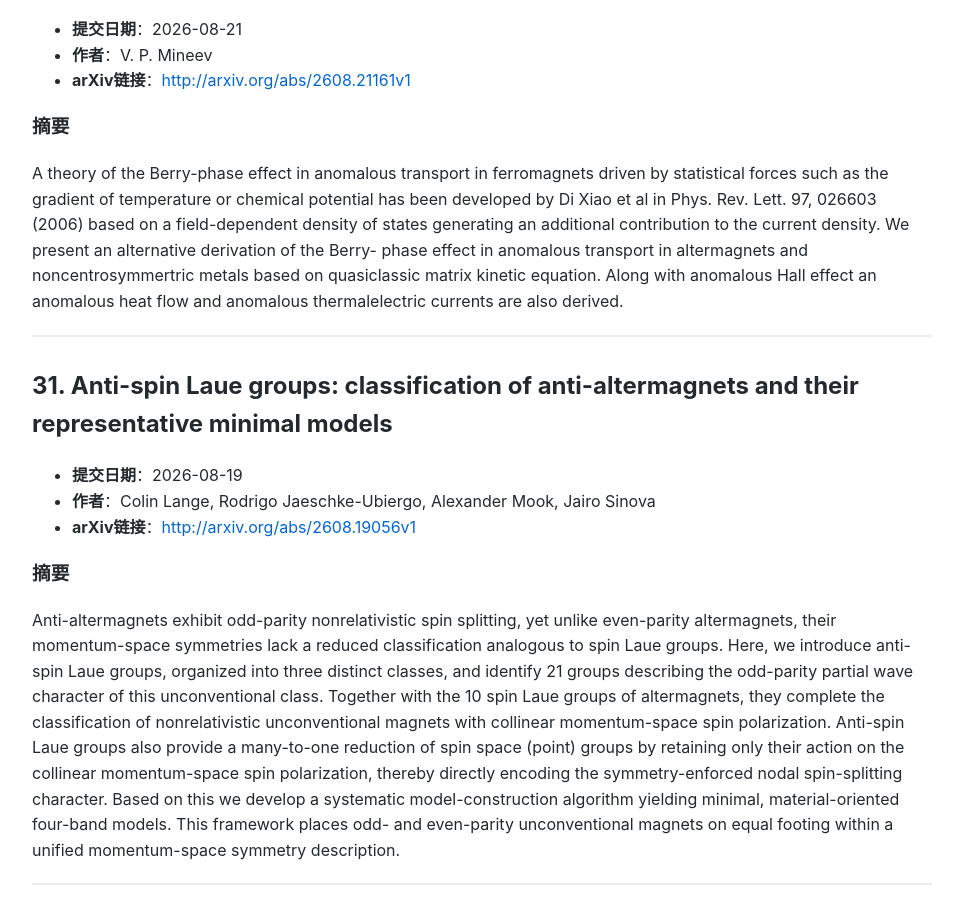
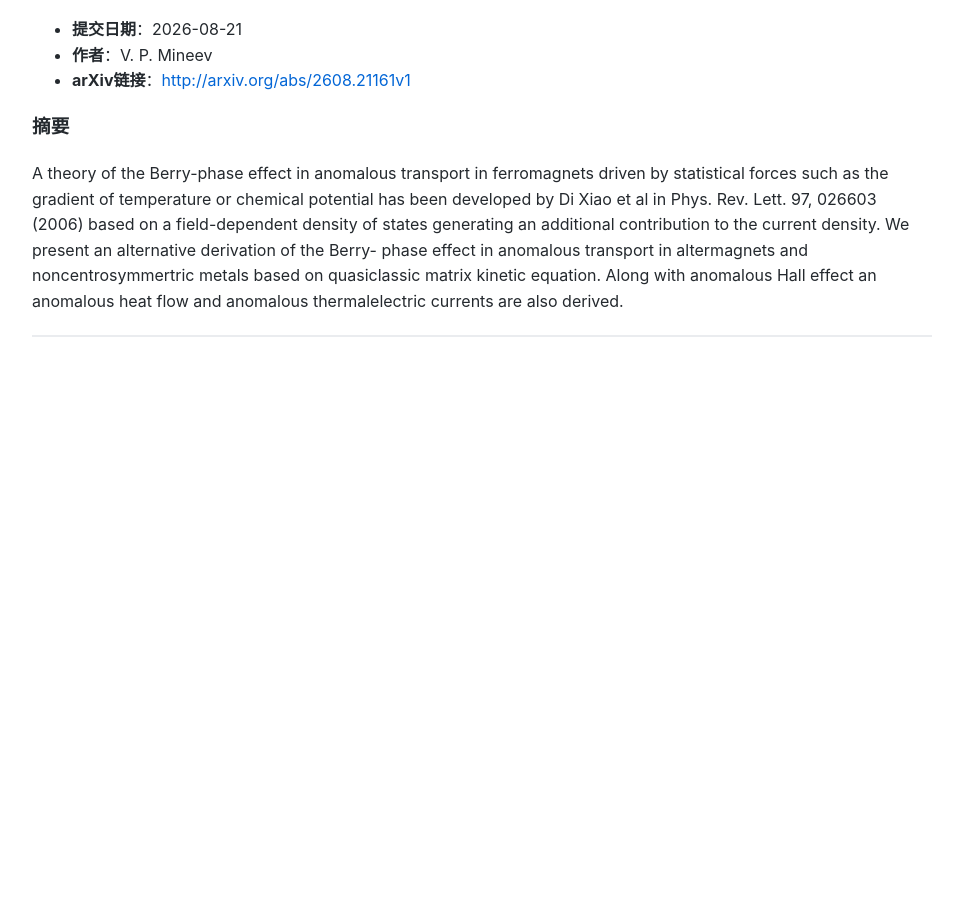
Before and after one commit to yangke25491/daily-arxiv-altermagnetic, a Jekyll site: the page built from index.md, in a window 1280 px wide and 900 px high, scrolled down 16287 px. Shown: the whole window, without its empty margins (158-1121 px from the left). Built offline with Jekyll 4.4.1, drawn with Linux system fonts in a browser that asks for light colours; after the commit the page ends 16664 px from its top, so only the background shows below that; some of the changed text lies outside the part shown.

Commit message:
Automated update: arXiv papers

```diff
--- a/index.md
+++ b/index.md
@@ -5,8 +5,8 @@ title: 交错磁论文
 
 # 凝聚态物理-交错磁(Altermagnetic)相关论文
 
-> 检索时间范围：**2026-08-19 至 2026-09-18**
-> 数据检索到 **31** 篇相关论文，按提交时间降序排列
+> 检索时间范围：**2026-08-20 至 2026-09-19**
+> 数据检索到 **30** 篇相关论文，按提交时间降序排列
 
 ---
 
@@ -339,14 +339,3 @@ We study an extended Hubbard model on Lieb lattice at electron filling 2 and 4,
 A theory of the Berry-phase effect in anomalous transport in ferromagnets driven by statistical forces such as the gradient of temperature or chemical potential has been developed by Di Xiao et al in Phys. Rev. Lett. 97, 026603 (2006) based on a field-dependent density of states generating an additional contribution to the current density. We present an alternative derivation of the Berry- phase effect in anomalous transport in altermagnets and noncentrosymmertric metals based on quasiclassic matrix kinetic equation. Along with anomalous Hall effect an anomalous heat flow and anomalous thermalelectric currents are also derived.
 
 ---
-
-## 31. Anti-spin Laue groups: classification of anti-altermagnets and their representative minimal models
-
-- **提交日期**：2026-08-19
-- **作者**：Colin Lange, Rodrigo Jaeschke-Ubiergo, Alexander Mook, Jairo Sinova
-- **arXiv链接**：[http://arxiv.org/abs/2608.19056v1](http://arxiv.org/abs/2608.19056v1)
-
-### 摘要
-Anti-altermagnets exhibit odd-parity nonrelativistic spin splitting, yet unlike even-parity altermagnets, their momentum-space symmetries lack a reduced classification analogous to spin Laue groups. Here, we introduce anti-spin Laue groups, organized into three distinct classes, and identify 21 groups describing the odd-parity partial wave character of this unconventional class. Together with the 10 spin Laue groups of altermagnets, they complete the classification of nonrelativistic unconventional magnets with collinear momentum-space spin polarization. Anti-spin Laue groups also provide a many-to-one reduction of spin space (point) groups by retaining only their action on the collinear momentum-space spin polarization, thereby directly encoding the symmetry-enforced nodal spin-splitting character. Based on this we develop a systematic model-construction algorithm yielding minimal, material-oriented four-band models. This framework places odd- and even-parity unconventional magnets on equal footing within a unified momentum-space symmetry description.
-
----
```
